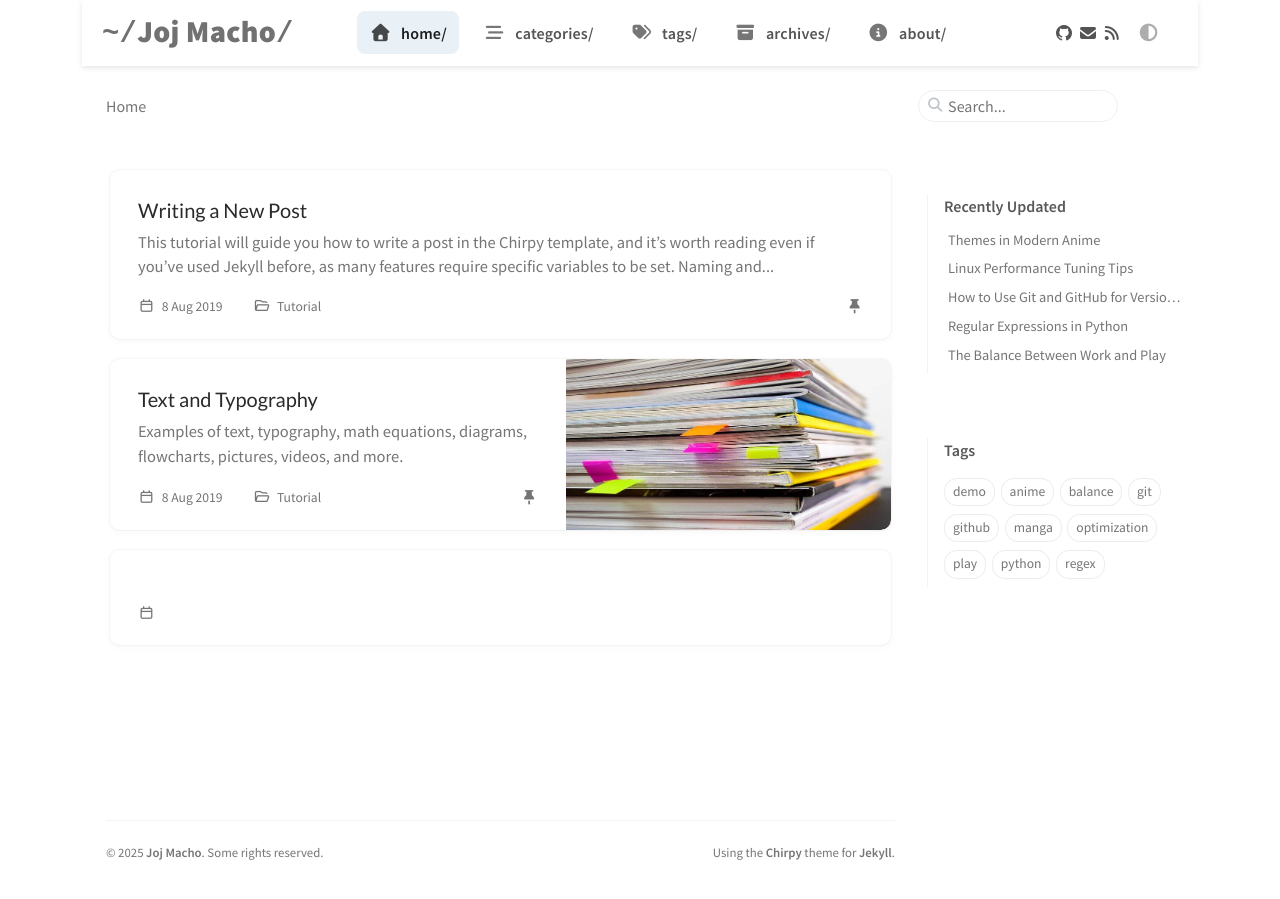
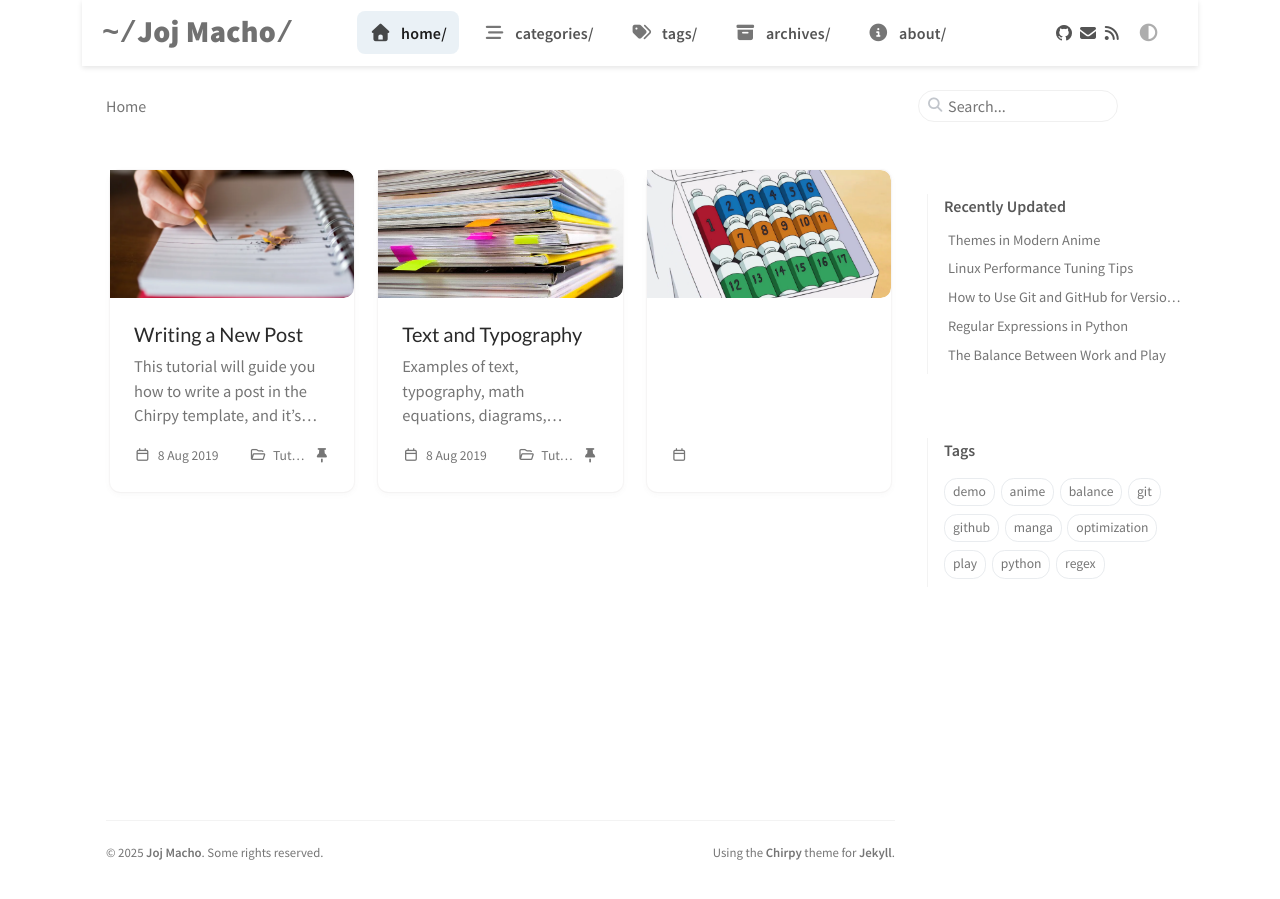
Before and after one commit to joj-macho/joj-macho.github.io, a Jekyll site: the page built from index.html, in a window 1280 px wide. Built offline with Jekyll 4.4.1, drawn with Linux system fonts in a browser that asks for light colours; cached includes are drawn as plain includes; nearby versions of some CDN libraries.

Commit message:
Use grid for home posts

```diff
--- a/_layouts/home.html
+++ b/_layouts/home.html
@@ -45,56 +45,38 @@ layout: default
 {% endif %}
 
 <div id="post-list" class="flex-grow-1 px-xl-1">
+  <div class="row g-4">
     {% for post in posts %}
-    <article class="card-wrapper card">
-      <a href="{{ post.url | relative_url }}" class="post-preview row g-0 flex-md-row-reverse">
-        {% assign card_body_col = '12' %}
 
-        {% if post.image %}
       {% assign src = post.image.path | default: post.image %}
-
-          {% if post.media_subpath %}
-            {% unless src contains '://' %}
-              {% assign src = post.media_subpath
-                | append: '/'
-                | append: src
-                | replace: '///', '/'
-                | replace: '//', '/'
-              %}
-            {% endunless %}
+      {% if src == nil or src == '' %}
+        {% assign category = post.categories | first | default: 'default' %}
+        {% assign src = '/assets/img/categories/' | append: category | downcase | append: '.webp' %}
       {% endif %}
 
-          {% if post.image.lqip %}
+      {% if post.image and post.image.lqip %}
         {% assign lqip = post.image.lqip %}
-
-            {% if post.media_subpath %}
-              {% unless lqip contains 'data:' %}
-                {% assign lqip = post.media_subpath
-                  | append: '/'
-                  | append: lqip
-                  | replace: '///', '/'
-                  | replace: '//', '/'
-                %}
-              {% endunless %}
-            {% endif %}
-
         {% assign lqip_attr = 'lqip="' | append: lqip | append: '"' %}
+      {% elsif src contains '/assets/img/categories/' %}
+        {% assign category_lqip = '/assets/img/categories/lqip/' | append: category | downcase | append: '.webp' %}
+        {% assign lqip_attr = 'lqip="' | append: category_lqip | append: '"' %}
       {% endif %}
 
       {% assign alt = post.image.alt | xml_escape | default: 'Preview Image' %}
 
-          <div class="col-md-5">
+      <div class="col-12 col-md-6 col-lg-4 d-flex">
+        <article class="card-wrapper card flex-fill">
+          <a href="{{ post.url | relative_url }}" class="post-preview d-flex flex-column h-100">
+
+            <div class="post-image">
               <img src="{{ src }}" alt="{{ alt }}" {{ lqip_attr }}>
             </div>
 
-          {% assign card_body_col = '7' %}
-        {% endif %}
-
-        <div class="col-md-{{ card_body_col }}">
-          <div class="card-body d-flex flex-column">
+            <div class="card-body d-flex flex-column p-4">
               <h1 class="card-title my-2 mt-md-0">{{ post.title }}</h1>
 
               <div class="card-text content mt-0 mb-3">
+
                 <p>{% include post-summary.html %}</p>
               </div>
 
@@ -114,6 +96,19 @@ layout: default
                       {% endfor %}
                     </span>
                   {% endif %}
+
+                  <!-- tags -->
+                  {% comment %}
+                  {% if post.tags.size > 0 %}
+                    <i class="fa fa-tags fa-fw me-1"></i>
+                    <span class="tags">
+                      {% for tag in post.tags %}
+                        {{ tag }}
+                        {%- unless forloop.last -%},{%- endunless -%}
+                      {% endfor %}
+                    </span>
+                  {% endif %}
+                  {% endcomment %}
                 </div>
 
                 {% if post.pin %}
@@ -125,10 +120,11 @@ layout: default
               <!-- .post-meta -->
             </div>
             <!-- .card-body -->
-        </div>
           </a>
         </article>
+      </div>
     {% endfor %}
+  </div>
 </div>
 <!-- #post-list -->
 
--- a/_sass/abstracts/_placeholders.scss
+++ b/_sass/abstracts/_placeholders.scss
@@ -108,7 +108,7 @@
   display: -webkit-box;
   overflow: hidden;
   text-overflow: ellipsis;
-  -webkit-line-clamp: 2;
+  -webkit-line-clamp: 3;
   -webkit-box-orient: vertical;
 }
 
--- a/_sass/base/_base.scss
+++ b/_sass/base/_base.scss
@@ -72,13 +72,8 @@ main {
 
   @extend %rounded;
 
-  &:not(.no-bg) {
-    background: var(--img-bg);
-  }
-
   img {
-    height: 100%;
-    -o-object-fit: cover;
+    max-height: 100%;
     object-fit: cover;
 
     @extend %rounded;
@@ -427,10 +422,14 @@ mjx-container {
 
     @include bp.lte(bp.get(md)) {
       @include mx.max-w-100;
-      @include mx.pl-pr(0);
+      @include mx.pl-pr(1rem);
     }
 
     @include bp.lt(bp.get(lg)) {
+      max-width: 100%;
+    }
+
+    @include bp.lt(bp.get(xl)) {
       max-width: 100%;
     }
 
@@ -453,6 +452,7 @@ mjx-container {
 
       @include mx.pl-pr(1.75rem, true);
     }
+
   }
 }
 
--- a/_sass/pages/_home.scss
+++ b/_sass/pages/_home.scss
@@ -22,6 +22,7 @@
   .card {
     border: 0;
     background: none;
+    box-shadow: 0 3px 6px rgba(255, 255, 255, 0.08);
 
     %img-radius {
       border-radius: v.$radius-lg v.$radius-lg 0 0;
@@ -31,12 +32,27 @@
       }
     }
 
+    &:hover {
+      transform: scale(1.005);
+      transition: transform 0.5s ease;
+    }
+
     .preview-img {
       @extend %img-radius;
 
       img {
         @extend %img-radius;
       }
+    }
+
+    .post-image {
+      max-height: 160px;
+
+      img {
+        height: 100%;
+        object-fit: cover;
+      }
+
     }
 
     .card-body {
```
Also changed, not shown: assets/img/categories/anime.webp (added), assets/img/categories/default.webp (added), assets/img/categories/life.webp (added), assets/img/categories/linux.webp (added), assets/img/categories/misc.webp (added), assets/img/categories/physics.webp (added), assets/img/categories/projects.webp (added), assets/img/categories/tutorial.webp (added). Lines whose indentation alone changed are shown as unchanged.
